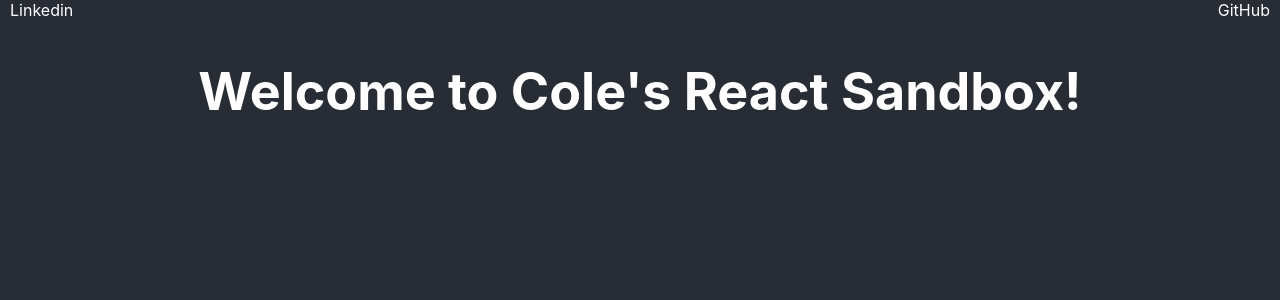
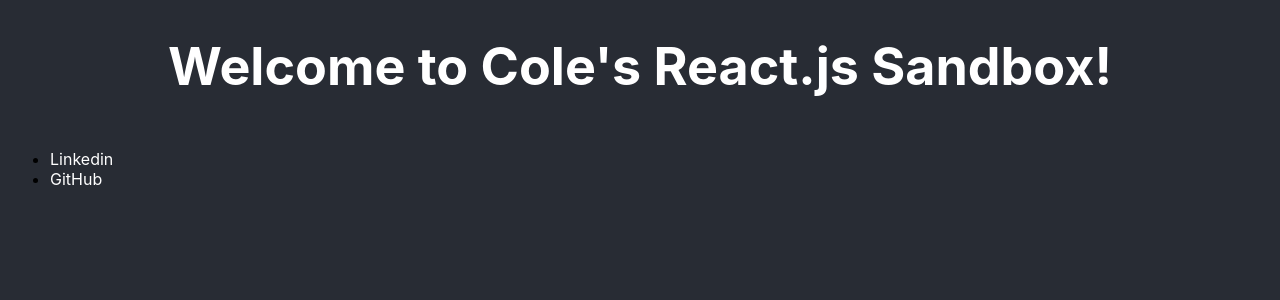
Before and after one commit to ColeKedz/reactGames, a React (Create React App) app: page / in a window 1280 px wide. Shown: the top 300 px of the page. Built offline with nearby package versions, Linux system fonts and the light colour scheme.

Commit message:
folder structure change for best practice, nav bar changed to use list items

```diff
--- a/src/NavBar.js
+++ /dev/null
@@ -1,15 +0,0 @@
-import './NavBar.css'
-function NavBar() {
-    let linkedinUrl = 'https://www.linkedin.com/in/cole-kedzierski';
-    let githubUrl = 'https://github.com/ColeKedz';
-    return (
-        <div id='navContainer'>
-            <span ><a class='navFonts' href={linkedinUrl} target='_blank' rel='noreferrer' >Linkedin</a></span>
-            <span><a id='GitHub' class='navFonts' href={githubUrl} target='_blank' rel='noreferrer'>GitHub</a></span>
-        </div>
-
-    );
-
-
-
-}   export default NavBar;
--- a/src/App.js
+++ b/src/components/Header.js
@@ -1,15 +1,15 @@
-import './App.css';
+import './Header.css';
 
-function App() {
+function Header(props) {
   return (
     <div>
       <header className="App-header">
         <h1>
-          Welcome to Cole's React Sandbox!
+                  { props.title}
         </h1>
       </header>
     </div>
   );
 }
 
-export default App;
+export default Header;
--- /dev/null
+++ b/src/components/NavBar.js
@@ -0,0 +1,17 @@
+import './NavBar.css'
+function NavBar() {
+    let linkedinUrl = 'https://www.linkedin.com/in/cole-kedzierski';
+    let githubUrl = 'https://github.com/ColeKedz';
+    return (
+        <nav id='navContainer'>
+            <ul>
+                <li ><a className='navFonts' href={linkedinUrl} target='_blank' rel='noreferrer' >Linkedin</a></li>
+                <li><a id='GitHub' class='navFonts' href={githubUrl} target='_blank' rel='noreferrer'>GitHub</a></li>
+            </ul>
+        </nav>
+
+    );
+
+
+
+}   export default NavBar;
--- a/src/index.js
+++ b/src/index.js
@@ -1,15 +1,15 @@
 import React from 'react';
 import ReactDOM from 'react-dom/client';
 import './index.css';
-import App from './App';
+import Header from './components/Header';
 import reportWebVitals from './reportWebVitals';
-import NavBar from './NavBar'
-
+import NavBar from './components/NavBar';
 const root = ReactDOM.createRoot(document.getElementById('root'));
 root.render(
   <React.StrictMode>
+        <Header title="Welcome to Cole's React.js Sandbox!" />
         <NavBar />
-        <App />
+
   </React.StrictMode>
 );
 
```
Also changed, not shown: src/components/Header.css (renamed from src/App.css), src/components/NavBar.css (renamed from src/NavBar.css), 1 other file (tests, documents, lock files or other folders).
